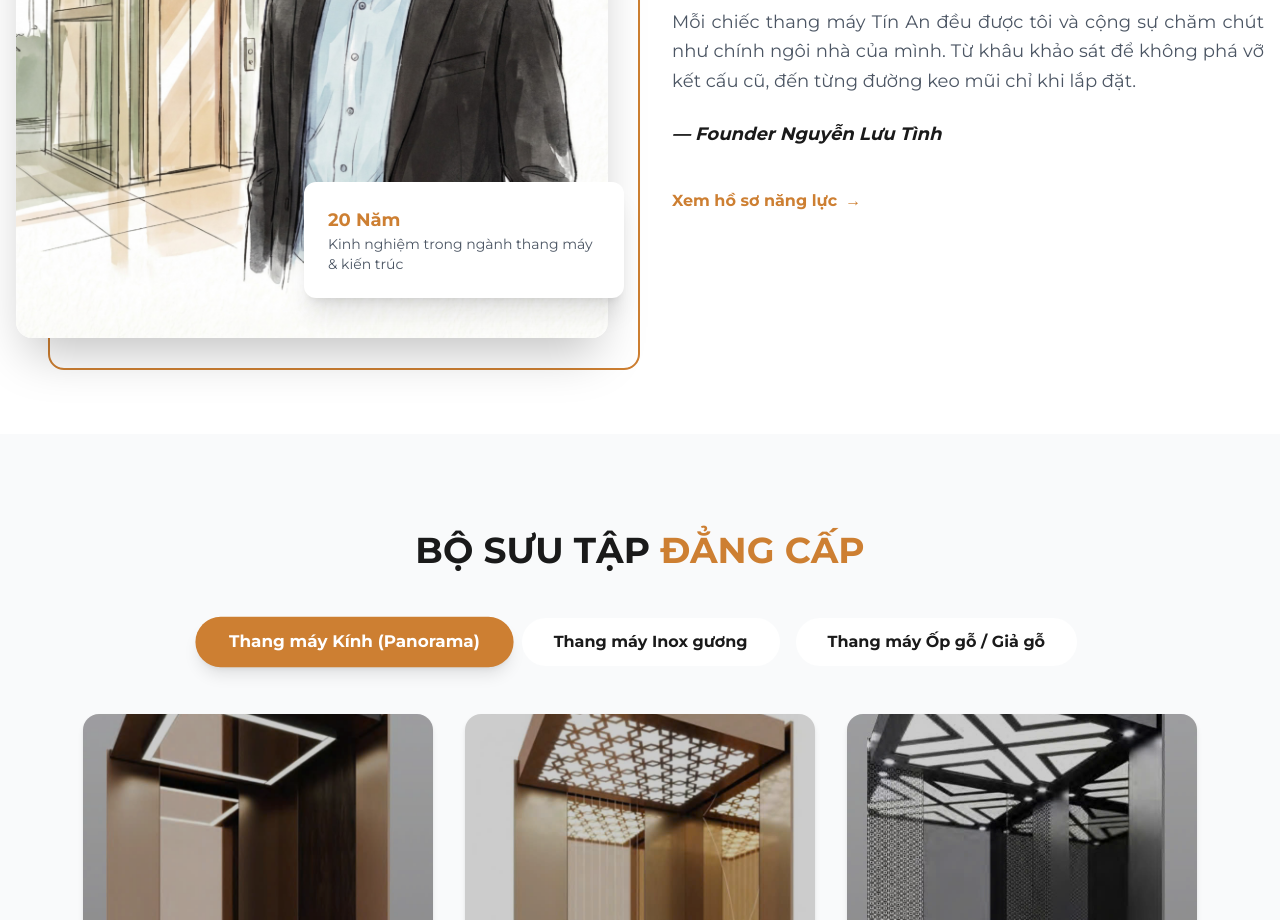
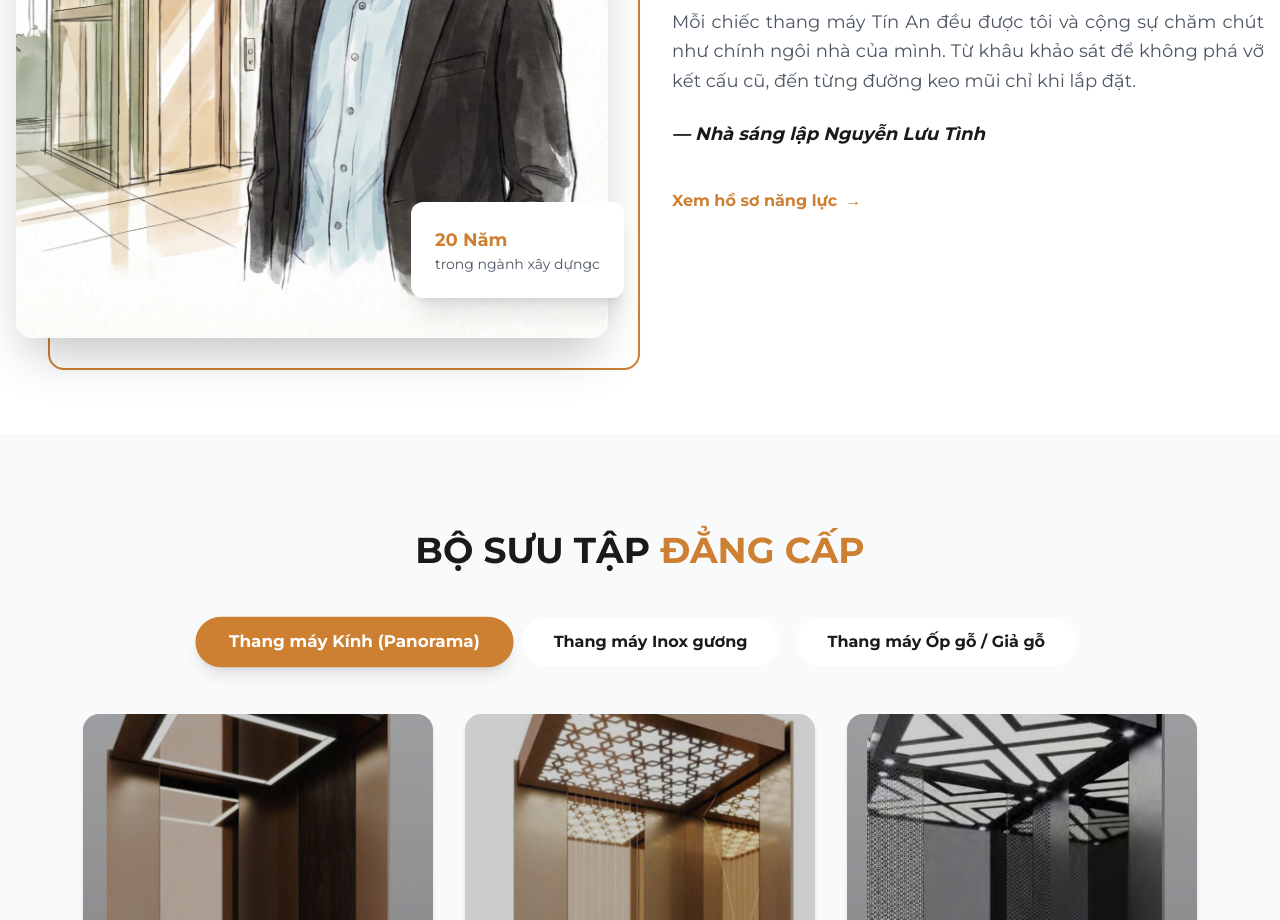
Before and after one commit to nlatuan187/repo-tinan, a Next.js app: page / in a window 1280 px wide. Shown: the part 1920-2840 px from the top of the page. Built offline with nearby package versions, Linux system fonts and the light colour scheme.

Commit message:
update keywords

```diff
--- a/src/app/components/FounderStory.tsx
+++ b/src/app/components/FounderStory.tsx
@@ -21,7 +21,7 @@ export const FounderStory = () => {
 
                         <div className="absolute bottom-10 -right-4 bg-white p-6 shadow-xl rounded-xl z-20 max-w-xs hidden lg:block">
                             <p className="text-primary font-bold text-lg">20 Năm</p>
-                            <p className="text-gray-600 text-sm">Kinh nghiệm trong ngành thang máy & kiến trúc</p>
+                            <p className="text-gray-600 text-sm"> trong ngành xây dựngc</p>
                         </div>
                     </div>
 
@@ -42,7 +42,7 @@ export const FounderStory = () => {
                                 Từ khâu khảo sát để không phá vỡ kết cấu cũ, đến từng đường keo mũi chỉ khi lắp đặt.
                             </p>
                             <p className="font-bold text-secondary italic">
-                                — Founder Nguyễn Lưu Tình
+                                — Nhà sáng lập Nguyễn Lưu Tình
                             </p>
                         </div>
 
```
